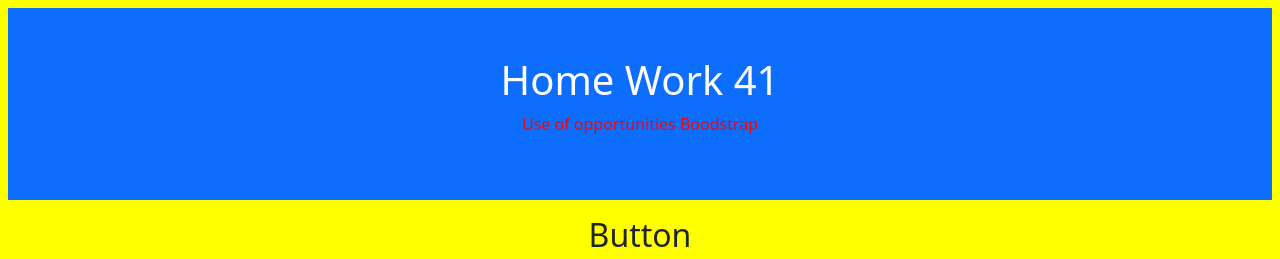
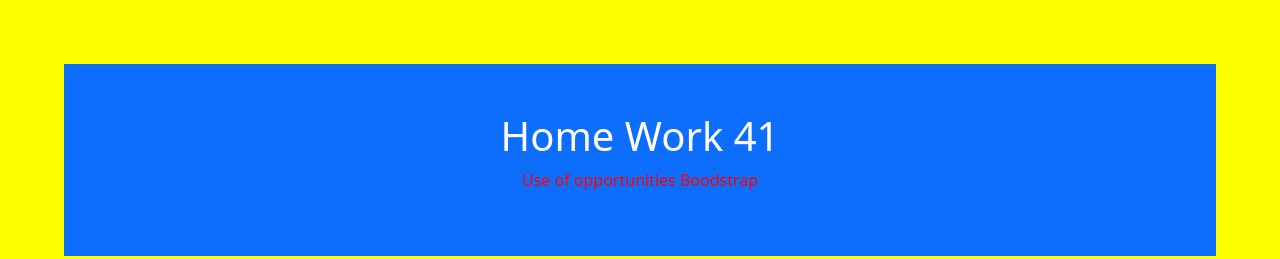
Before and after one commit to Demchenko22101969/HW41, a plain HTML site: page index.html in a window 1280 px wide. Shown: the top 259 px of the page. Drawn offline with nearby package versions, Linux system fonts and the light colour scheme.

Commit message:
Chenge padding

```diff
--- a/css/style.css
+++ b/css/style.css
@@ -1,5 +1,6 @@
 body {
     background-color: yellow;
+    padding: 5%;
 }
 .container, h1 {
     text-align: center;
--- a/index.html
+++ b/index.html
@@ -12,7 +12,7 @@
 </head>
 
 <body>
-  <div class="container--fluid  m-2 p-5  bg-primary text-white text-center">
+  <div class="container--fluid   p-5  bg-primary text-white text-center">
     <h1>Home Work 41</h1>
     <p id="">Use of opportunities Boodstrap</p>
 </div>
```
